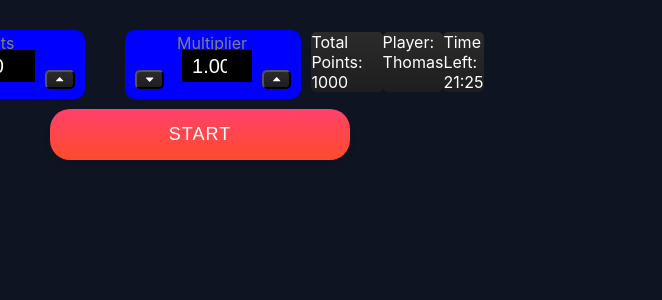
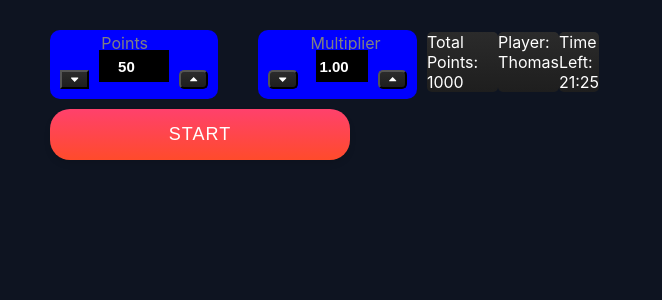
Before and after one commit to probablypenera007/guessnumber_frontend, a React (Create React App) app: page / in a window 1280 px wide. Shown: the top 300 px of the page, without its empty margins (0-662 px from the left). Built offline with nearby package versions, Linux system fonts and the light colour scheme.

Commit message:
Update PlayerInput.module.css

```diff
--- a/src/components/PlayerInput/PlayerInput.module.css
+++ b/src/components/PlayerInput/PlayerInput.module.css
@@ -17,11 +17,10 @@
 
 .playerInput__container{
     display: flex;
-    justify-content: center;
-    align-items: center;
     flex-direction: row;
     margin-bottom: 10px;
     width: 100%;
+    align-items: center;
 }
 
 .playerInput__points{
@@ -47,18 +46,21 @@
     align-items: center;
     margin: -57px -59px -4px 12px;
     color: gray;
+
 }
 
 .playerInput__points_input{
     width: 50px;
     height: 30px;
     text-align: center;
-    font-size: 20px;
+    font-size: 15px;
+    font-weight: bold;
     margin: 0 10px;
     background-color: black;
     color: white;
     border: none;
     padding: 1px 10px 1px 10px;
+    /* line-height: 0px; */
     /* padding-left: 10px; */
 }
 
@@ -107,13 +109,14 @@
     width: 50px;
     height: 30px;
     text-align: center;
-    font-size: 20px;
     margin: 0 10px;
     background-color: black;
+    border: none;
+    padding: 1px 1px 1px 1px;
+    font-size: 15px;
+    font-weight: bold;
     color: white;
-    border: none;
-    /* padding-left: 10px; */
-    padding: 1px 10px 1px 10px;
+    line-height: 0px;
 }
 
 .playerInput__multipilier_up{
```
